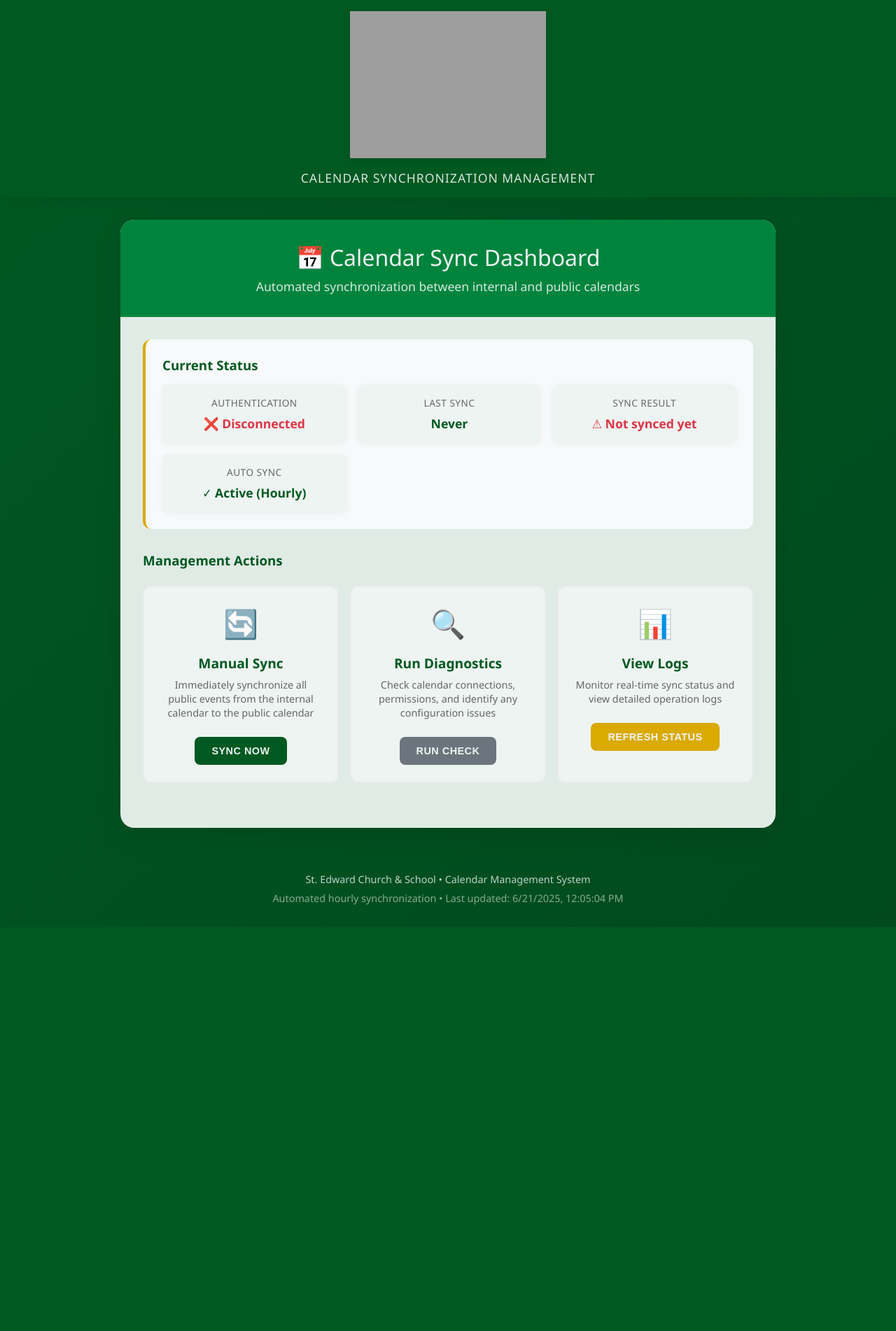
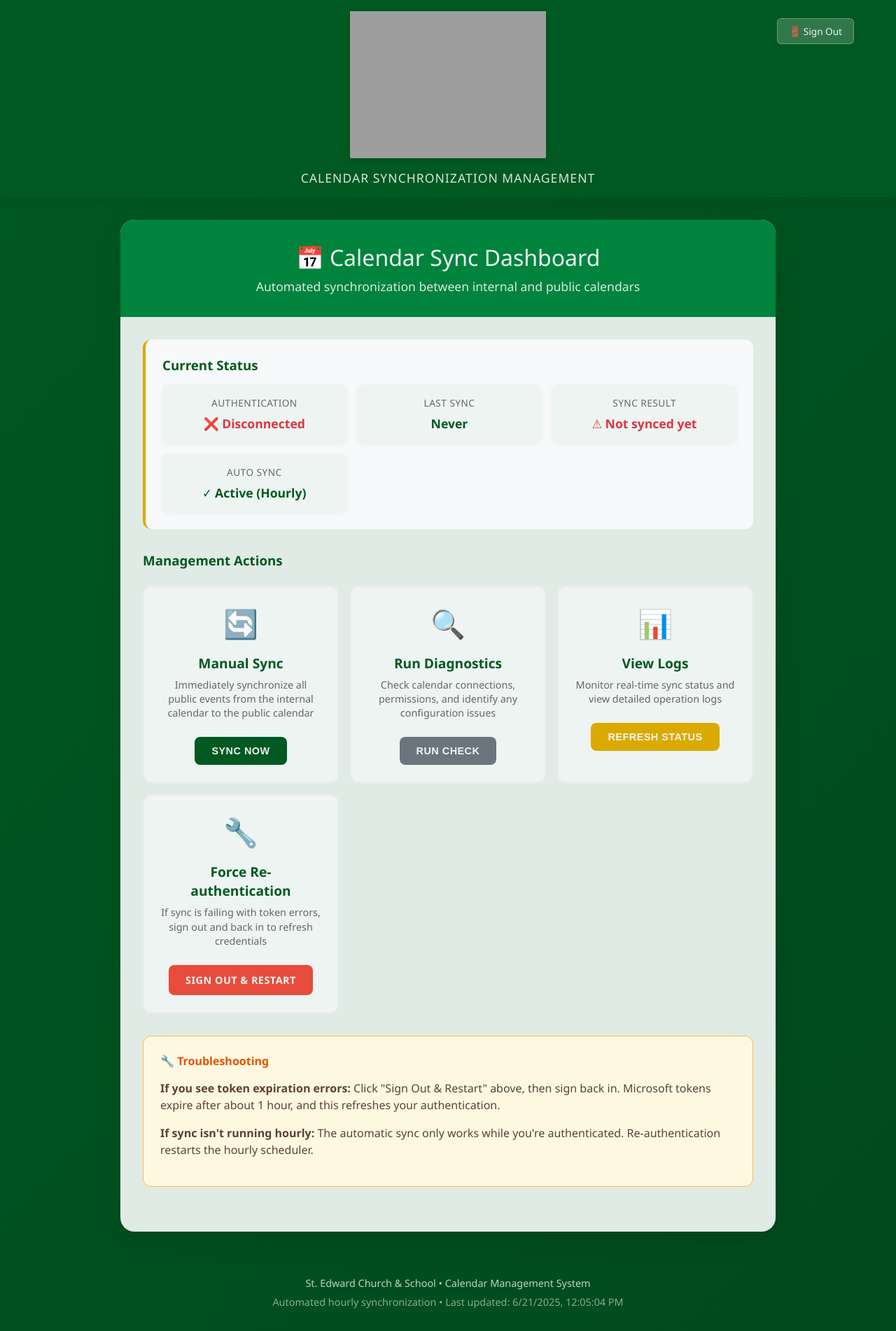
Before and after one commit to eharnischStEdword/stedward-calendar-sync, a Flask app: template templates/index.html in a window 1280 px wide. Shown: the whole page at 70% size. Before the commit the page ends 1325 px from the top, so only its background shows below. Run offline with Flask 3, Linux system fonts and the light colour scheme; the template is opened without the code that fills it, so the values that code supplies are empty; grey boxes are pictures that could not be loaded.

Commit message:
Update index.html

```diff
--- a/templates/index.html
+++ b/templates/index.html
@@ -36,6 +36,29 @@
             align-items: center;
             text-align: center;
             padding: 0 2rem;
+            position: relative;
+        }
+
+        .logout-btn {
+            position: absolute;
+            top: 10px;
+            right: 20px;
+            background: rgba(238, 244, 241, 0.2);
+            color: #EEF4F1;
+            border: 1px solid rgba(238, 244, 241, 0.3);
+            padding: 0.5rem 1rem;
+            border-radius: 6px;
+            text-decoration: none;
+            font-size: 0.85rem;
+            font-weight: 500;
+            transition: all 0.3s ease;
+            backdrop-filter: blur(5px);
+        }
+
+        .logout-btn:hover {
+            background: rgba(238, 244, 241, 0.3);
+            border-color: rgba(238, 244, 241, 0.5);
+            transform: translateY(-1px);
         }
 
         .logo-img {
@@ -228,6 +251,16 @@
             transform: translateY(-2px);
         }
 
+        .btn-warning {
+            background: #e74c3c;
+            color: #EEF4F1;
+        }
+
+        .btn-warning:hover {
+            background: #c0392b;
+            transform: translateY(-2px);
+        }
+
         .btn:disabled {
             opacity: 0.6;
             cursor: not-allowed;
@@ -257,6 +290,28 @@
             background: #f8d7da;
             border-color: #dc3545;
             color: #721c24;
+        }
+
+        .troubleshooting-section {
+            background: #fff8e1;
+            border: 1px solid #ffb74d;
+            border-radius: 12px;
+            padding: 1.5rem;
+            margin-top: 2rem;
+        }
+
+        .troubleshooting-section h4 {
+            color: #e65100;
+            margin-bottom: 1rem;
+            display: flex;
+            align-items: center;
+            gap: 0.5rem;
+        }
+
+        .troubleshooting-section p {
+            color: #5d4037;
+            margin-bottom: 1rem;
+            line-height: 1.5;
         }
 
         .footer {
@@ -294,6 +349,12 @@
         @media (max-width: 768px) {
             .header-content {
                 padding: 0 1rem;
+            }
+
+            .logout-btn {
+                position: static;
+                margin-bottom: 1rem;
+                align-self: flex-end;
             }
 
             .logo-img {
@@ -335,6 +396,7 @@
 <body>
     <header class="header">
         <div class="header-content">
+            <a href="/logout" class="logout-btn">🚪 Sign Out</a>
             <img src="https://static.wixstatic.com/media/14d135_cacfd4daea32497f8e3982453de34768~mv2.png" alt="St. Edward Church & School Logo" class="logo-img">
             <div class="church-subtitle">Calendar Synchronization Management</div>
         </div>
@@ -433,7 +495,25 @@
                                 Refresh Status
                             </button>
                         </div>
+
+                        <div class="action-card">
+                            <div class="action-icon">🔧</div>
+                            <div class="action-title">Force Re-authentication</div>
+                            <div class="action-description">
+                                If sync is failing with token errors, sign out and back in to refresh credentials
+                            </div>
+                            <a href="/logout" class="btn btn-warning">
+                                Sign Out & Restart
+                            </a>
+                        </div>
                     </div>
+                </div>
+
+                <!-- Troubleshooting Section -->
+                <div class="troubleshooting-section">
+                    <h4>🔧 Troubleshooting</h4>
+                    <p><strong>If you see token expiration errors:</strong> Click "Sign Out & Restart" above, then sign back in. Microsoft tokens expire after about 1 hour, and this refreshes your authentication.</p>
+                    <p><strong>If sync isn't running hourly:</strong> The automatic sync only works while you're authenticated. Re-authentication restarts the hourly scheduler.</p>
                 </div>
 
                 <!-- Results Area -->
```
